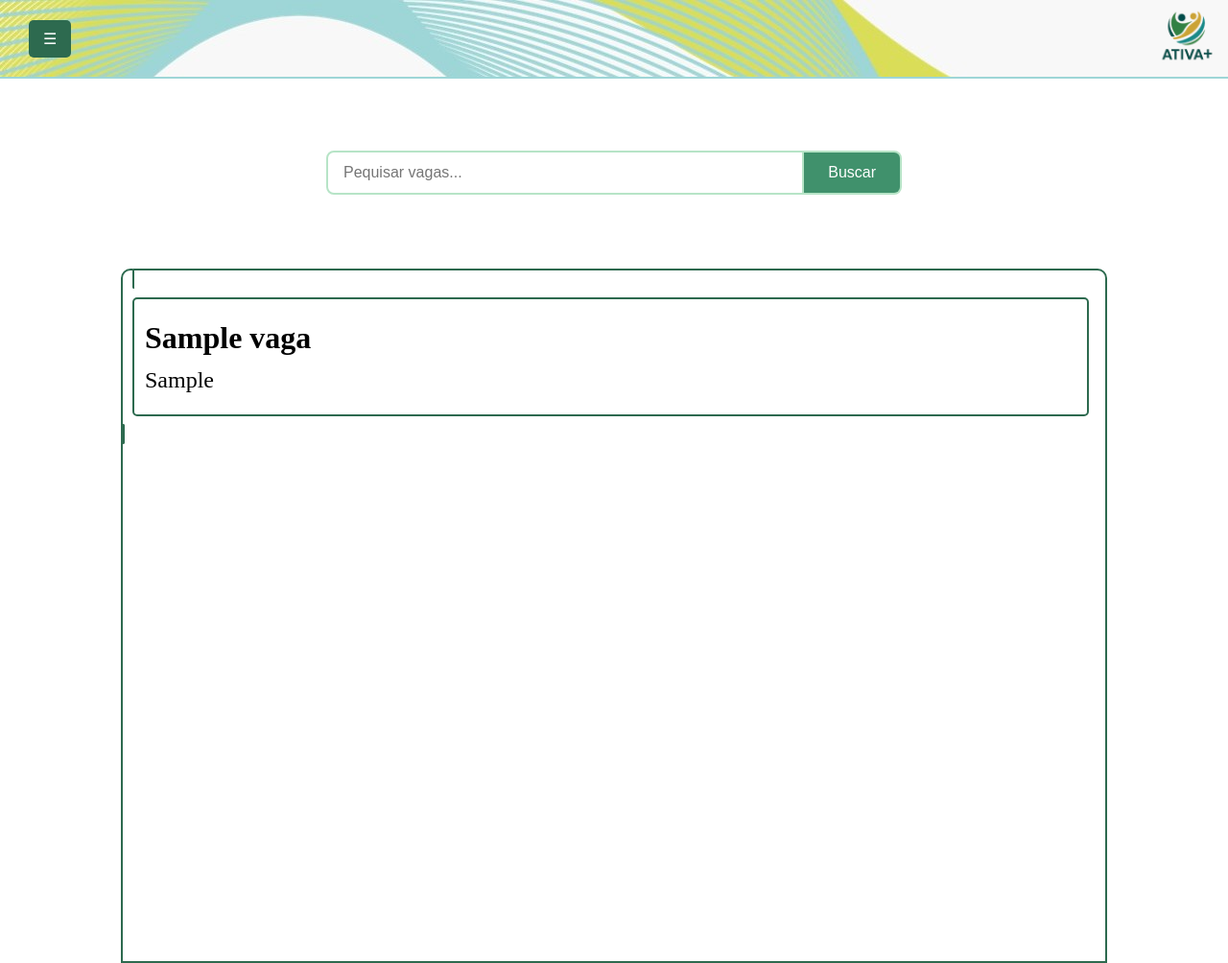
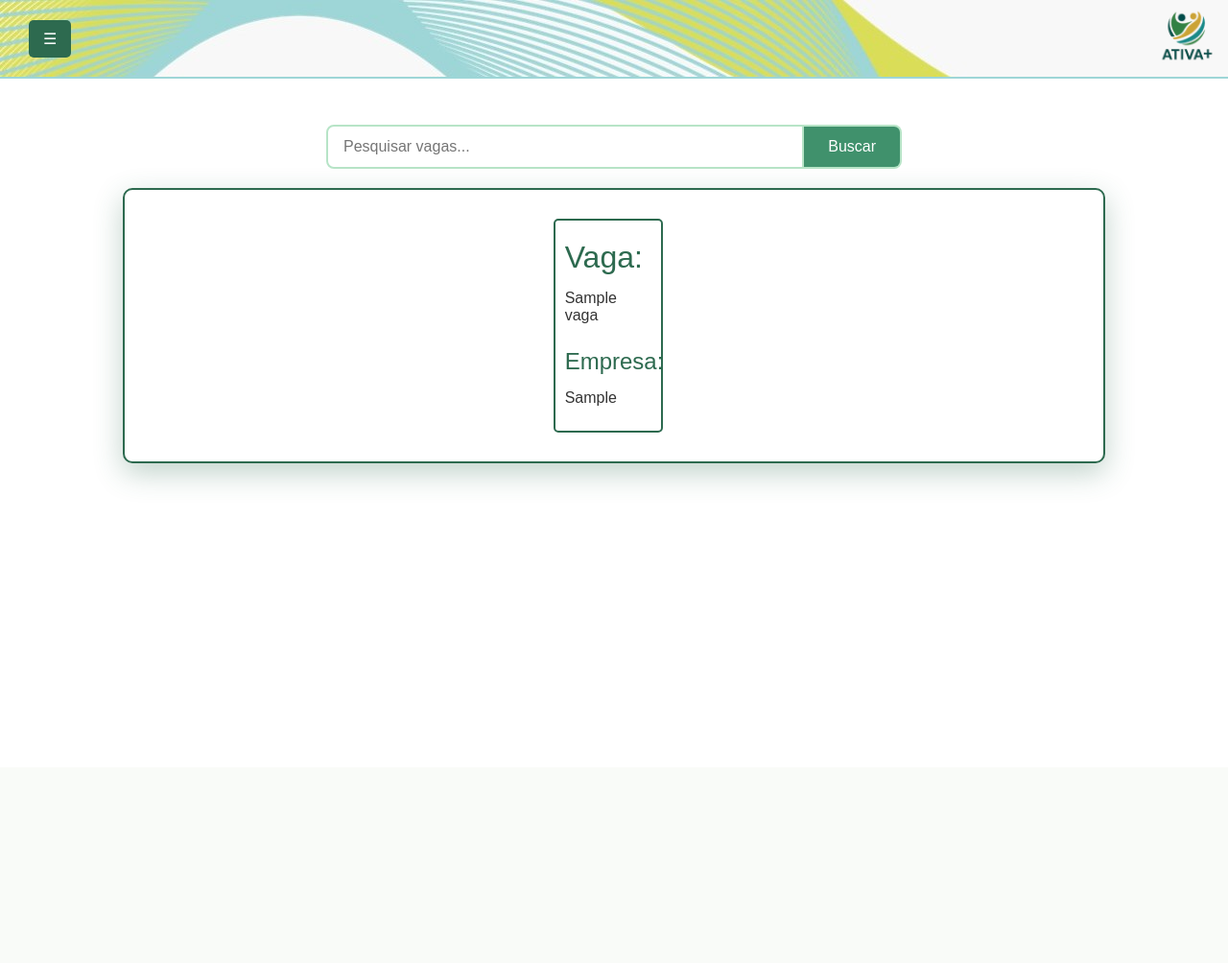
Before and after one commit to PedroHdsdev/Ativa_mais, a Django app: page /home/ in a window 1280 px wide. Shown: the whole page at 96% size. After the commit the page ends 501 px from the top, so only its background shows below. Run offline with Django 5.2, Linux system fonts and the light colour scheme; a user stored in the database is signed in; tables that the repository leaves empty hold one stand-in row (values such as "Sample post").

Commit message:
22052025 - back-end vagas

```diff
--- a/AtivaMais/AtivaMais/urls.py
+++ b/AtivaMais/AtivaMais/urls.py
@@ -9,6 +9,6 @@
     path('cursos/',views.CURSOS, name='cursos'),
     path('perfil/',views.PERFIL, name='perfil'),
     path('CadastroVagas/',views.CAD_VAGAS, name='cadastrovagas'),
-    path('vagadetalhes/',views.VAGADETALHES, name='vagadetalhes'),
+    path('vaga/<int:id>/',views.VAGADETALHES, name='vagadetalhes'),
     path('admin/', admin.site.urls),
 ]
--- a/AtivaMais/app/static/css/style_cursos.css
+++ b/AtivaMais/app/static/css/style_cursos.css
@@ -40,7 +40,7 @@
     margin: none;
 }
 .container03{
-    width: 200px;
+    width: 500px;
     height: 200px;
     border-radius: 5px;
     background-color: white;
--- a/AtivaMais/app/static/css/style_home.css
+++ b/AtivaMais/app/static/css/style_home.css
@@ -1,73 +1,60 @@
-.prncipal{
-    display: block;
-    justify-items: center;
-    width:  100%;
-    height: 100%;
-    margin: none;
+.prncipal {
+    width: 100%;
+    margin: 0 auto;
+    display: flex;
+    flex-direction: column;
+    align-items: center;
 }
 
-h1{
-    float: left;
+.container01, .container02 {
     width: 80%;
-    margin-left: 10px;
-    margin-bottom: 10px;
-    padding: 1px;
-    color: black;
+    box-sizing: border-box;
 }
 
-h2{
-    float: left;
-    width: 80%;
-    margin-left: 10px;
-    margin-top: 0px;
-    margin-bottom: 5px;
-    padding: 1px;
-    color: black;
-    font-weight: normal;
+.container01 {
+    display: flex;
+    align-items: center;
+    justify-content: center;
+    margin: 50px 0 20px 0;
 }
 
-h3{
-    margin-left: 5px;
+.container02 {
+    display: flex;
+    flex-direction: column; /* empilha os filhos verticalmente */
+    align-items: center; /* centraliza horizontalmente */
+    background-color: white;
+    border: 2px solid #2d6a4f;
+    border-radius: 10px;
+    box-shadow: 0 10px 30px rgba(45, 106, 79, 0.3);
+    padding: 20px;
+    width: 80%;
+    box-sizing: border-box;
 }
 
-.container01{
-    display: grid;
-    width: 100%;
-    height: 200px;
-    align-items: center;
-    justify-content: center;
-    margin: none;
-}
-.container02{
-    width: 80%;
-    height: 100%;
-    justify-items: center;
-    align-items: center;
-    background-color: white;
-    border: 2px solid  #2d6a4f;
-    border-radius: 10px 10px 0px 0px;
-}
-.container03{
-    width: 97%;
-    height: 120px;
-    margin: 10px;
+.container03 {
+    display: flex;
+    flex-direction: column;
+    width: 90%; /* relativo ao container02 */
+    margin: 10px 0;
+    padding: 10px;
     border-radius: 5px;
-    border: 2px solid  #2d6a4f;
+    border: 2px solid #2d6a4f;
     background-color: white;
     transition: background-color 0.3s ease;
+    text-decoration: none;
+    color: inherit;
+    box-sizing: border-box;
+}
 
-}
-.container03:hover{
+.container03:hover {
     background-color: #9ed6d7;
 }
-
 
 .search-bar-container {
     display: flex;
     justify-content: center;
     align-items: center;
-    margin: 30px auto;
-    width: 600px;
+    width: 100%;
     max-width: 600px;
 }
 
@@ -94,3 +81,17 @@
 .search-button:hover {
     background-color: #2d6a4f;
 }
+
+h1, h2 {
+    font-family: 'Poppins', sans-serif;
+    font-weight: 500;
+    margin: 10px 0;
+    color: #2d6a4f;
+}
+
+p {
+    font-family: 'Poppins', sans-serif;
+    font-weight: 400;
+    color: #333;
+    margin: 5px 0 15px 0;
+}
--- a/AtivaMais/app/templates/index_home.html
+++ b/AtivaMais/app/templates/index_home.html
@@ -11,16 +11,20 @@
 <div class="prncipal">
 <div class="container01">
     <div class="search-bar-container">
-        <input type="text" placeholder="Pequisar vagas..." class="search-input">
-        <button class="search-button">Buscar</button>
+        <form method="get" action = "{%  url 'home' %}" class="search-bar-container">
+            <input type="text" name="Buscar" placeholder="Pesquisar vagas..." class="search-input" value="{{ query }}">
+            <button type="submit" class="search-button">Buscar</button>
+        </form>
     </div>
 </div>
 <div class="container02">
     {% for W_vagas in T_Vagas %}
-        <a href="{% url 'vagadetalhes' %}" class="container03">
+        <a href="{% url 'vagadetalhes' W_vagas.id %}">
             <div class="container03">
-            <h1>{{ W_vagas.nome }}</h1>
-            <h2>{{ W_vagas.empresa }}</h2>
+                <h1>Vaga:</h1>
+                <p>{{ W_vagas.nome }}</p>
+                <h2>Empresa:</h2>
+                <p>{{ W_vagas.empresa }}</p>
             </div>
         </a>
     {% endfor %}
--- a/AtivaMais/app/views.py
+++ b/AtivaMais/app/views.py
@@ -1,7 +1,9 @@
 from django.shortcuts import render
 from django.contrib.auth.models import User, Group
 from django.contrib.auth import authenticate, login as lg
+from django.db.models import Q
 from app.models import  AuthUser, AuthGroup, AuthUserGroups, Vagas, User_Vagas
+from app.models import Cursos, User_Cursos, Modulos, Modulos_Cursos
 
 def LOGIN(request):
      if request.method == "POST":
@@ -60,18 +62,33 @@
 def HOME(request):
      if request.user.is_authenticated:
           grupo = request.session.get('grupo')
+          query = request.GET.get('Buscar', '')
 
           if grupo == "Recrutador":
-               vagas = Vagas.objects.filter(user=request.user)
+               if query:
+                    vagas = Vagas.objects.filter( nome__icontains=query,
+                                                  user=request.user)
+               else:
+                    vagas = Vagas.objects.filter(user=request.user)
           else:
-               vagas =  Vagas.objects.all()
+               if query:
+                    vagas = Vagas.objects.filter(
+                                                  Q(nome__icontains=query) | Q(empresa__icontains=query)
+                                                  )
+               else:
+                    vagas  = Vagas.objects.all()
 
-          return render(request, 'index_home.html',{'Grups':grupo, 'T_Vagas':vagas})
+          return render(request, 'index_home.html',{   'Grups':grupo,
+                                                       'T_Vagas':vagas,
+                                                       'query':query})
 
      return render(request, 'index_login.html')
 
 def CURSOS(request):
      grupo = request.session.get('grupo')
+
+     t_Cursos = Cursos.objects.all()
+
      return render(request, 'index_cursos.html',{'Grups':grupo})
 
 def PERFIL(request):
@@ -82,6 +99,13 @@
      grupo = request.session.get('grupo')
      return render(request, 'index_cad_vagas.html',{'Grups':grupo})
 
-def VAGADETALHES(request):
-     grupo = request.session.get('grupo')
-     return render(request, 'index_vagadetalhes.html',{'Grups':grupo})
+def VAGADETALHES(request, id):
+     if request.user.is_authenticated:
+
+          grupo = request.session.get('grupo')
+          vaga = Vagas.objects.get(id=id)
+
+          return render(request, 'index_vagadetalhes.html',{'Grups':grupo,
+                                                            'W_vagas':vaga})
+
+     return render(request, 'index_login.html')
```
Also changed, not shown: AtivaMais/app/static/css/style_vagadetalhes.css (+40 -39 lines), AtivaMais/app/templates/index_cursos.html (+6 -8 lines), AtivaMais/app/templates/index_vagadetalhes.html (+11 -4 lines), AtivaMais/app/static/js/script_home.js (added).
